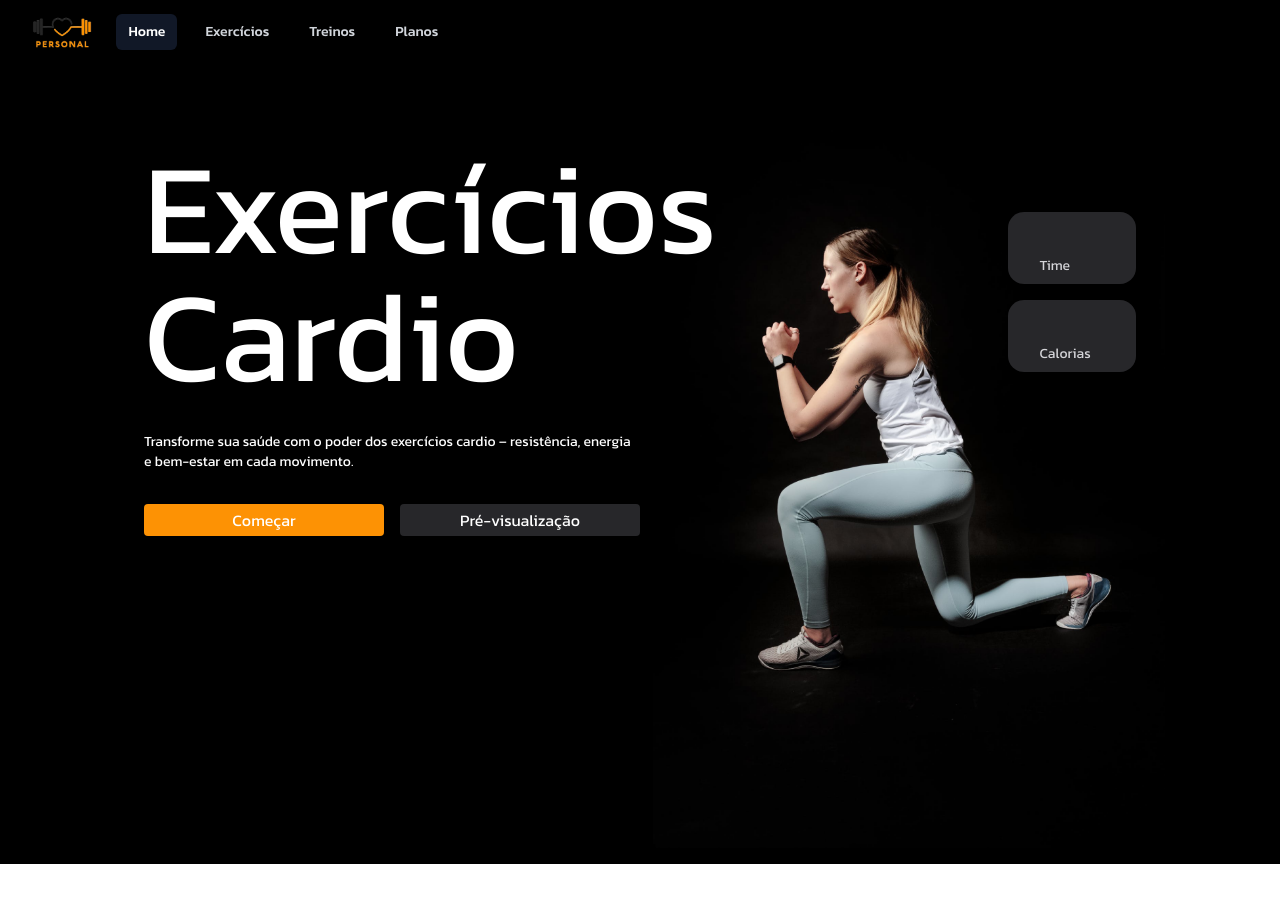
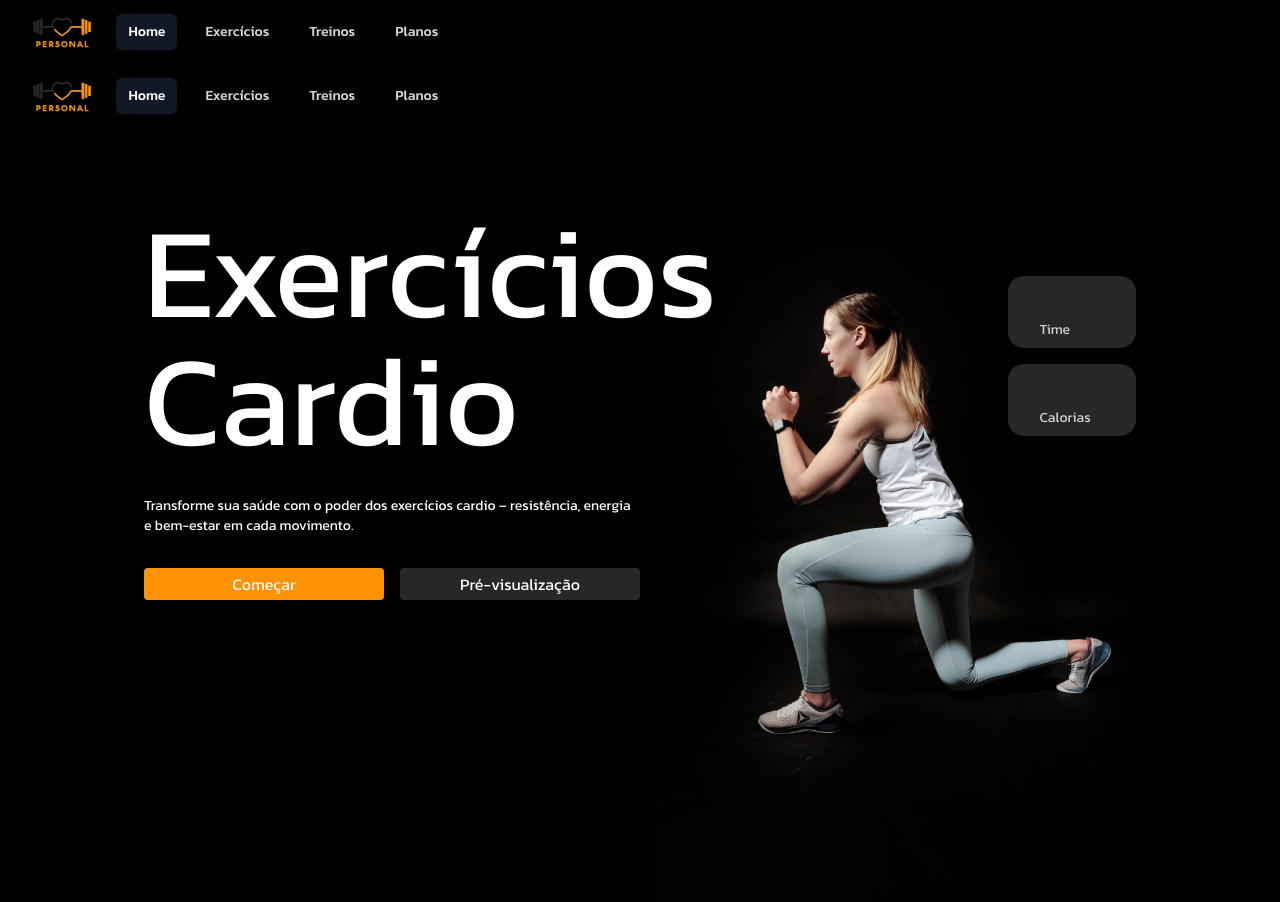
Before and after one commit to Wesleysoares7/fit-personal-trainer, a React (Vite) app: page / in a window 1280 px wide. Shown: the top 902 px of the page. Before the commit the page ends 864 px from the top, so only its background shows below. Built offline with nearby package versions, Linux system fonts and the light colour scheme.

Commit message:
refactor: set 'Home' as the root component

```diff
--- a/src/main.tsx
+++ b/src/main.tsx
@@ -2,10 +2,10 @@ import { StrictMode } from "react";
 import { createRoot } from "react-dom/client";
 import "./index.css";
 import "./global.css";
-import Home from "./pages/home/home.tsx";
+import App from "./app.tsx";
 
 createRoot(document.getElementById("root")!).render(
   <StrictMode>
-    <Home />
+    <App />
   </StrictMode>
 );
```
